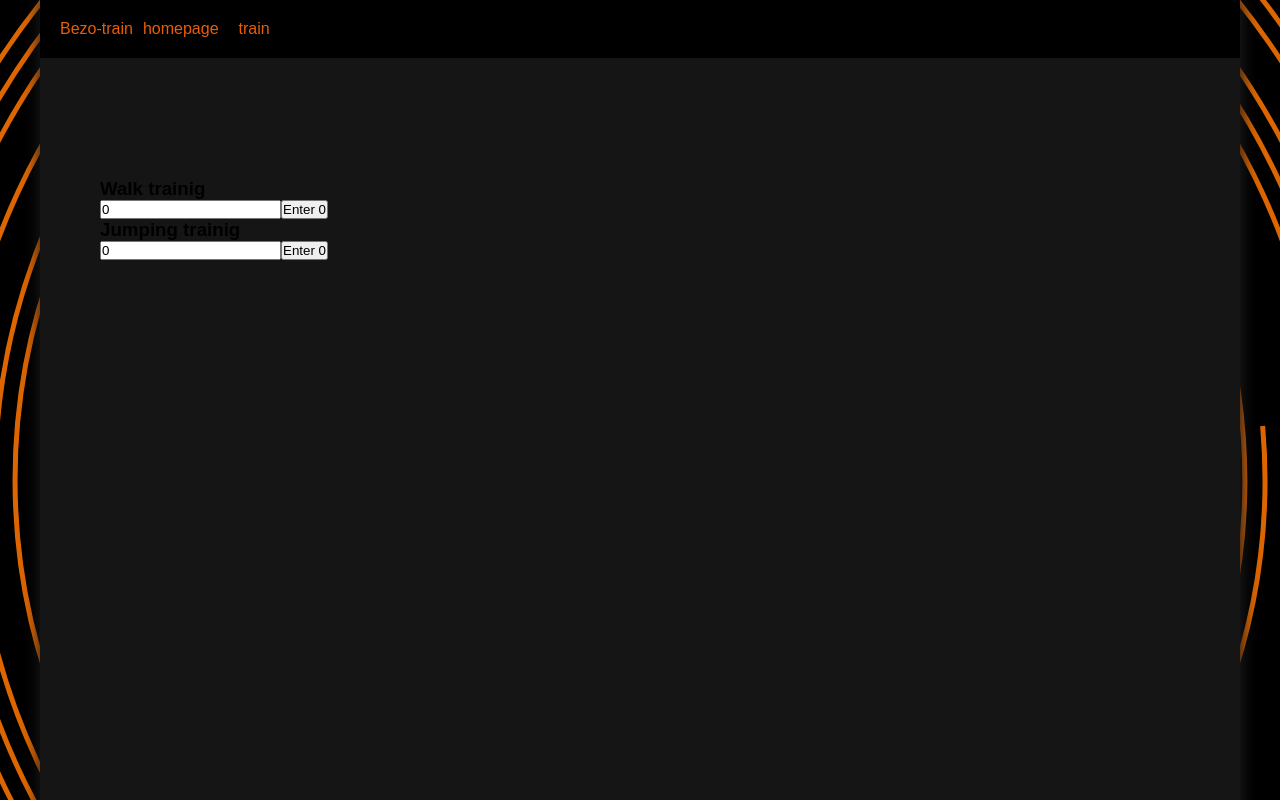
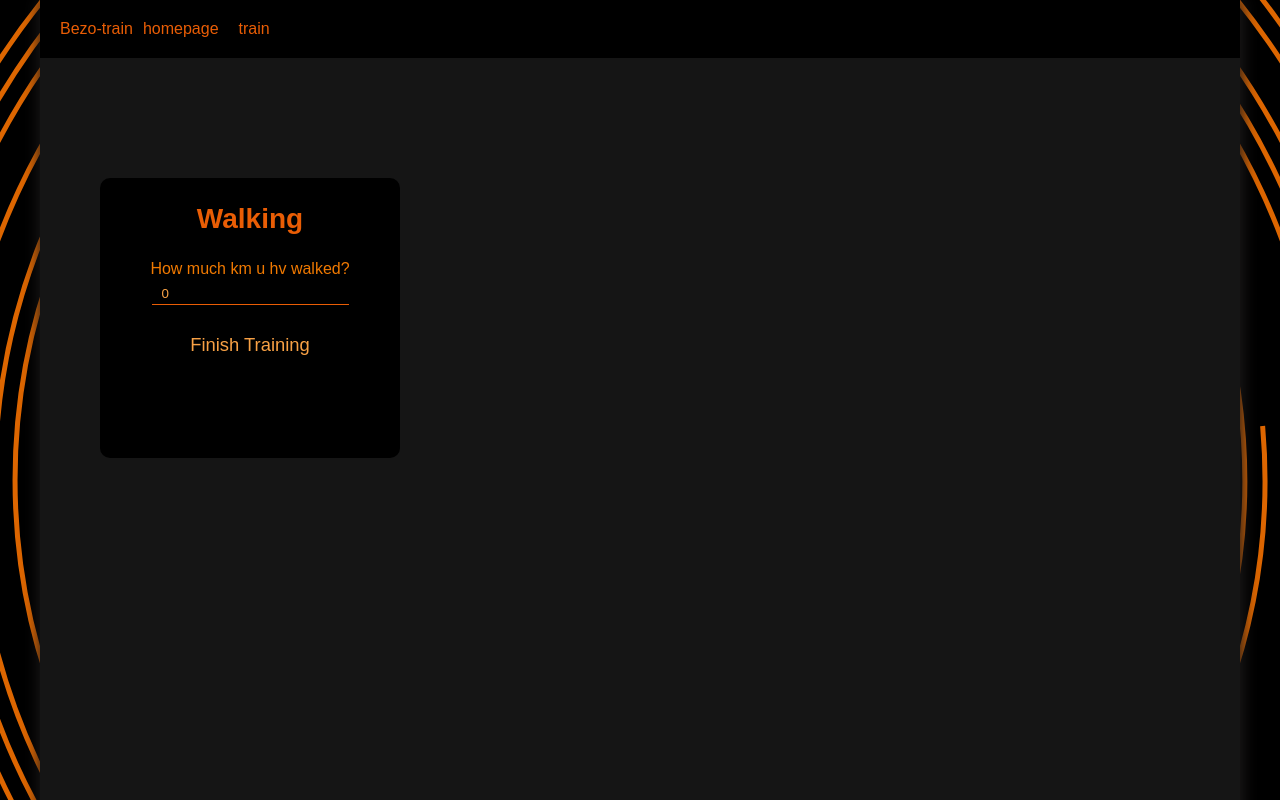
Before and after one commit to bezo16/MP--react-tracker, a Next.js app: page /train in a window 1280 px wide. Built offline with nearby package versions, Linux system fonts and the light colour scheme.

Commit message:
added walking with styles

```diff
--- a/pages/index.js
+++ b/pages/index.js
@@ -10,6 +10,7 @@ export default function Home() {
   const [registerHeight,setRegisterHeight] = useState(0)
 
   useEffect(() => {
+    // localStorage.clear()
     setSteps(Number(localStorage.getItem('steps')))
     setJumps(Number(localStorage.getItem('jumps')))
     setRegistered(localStorage.getItem('registered'))
@@ -23,9 +24,9 @@ export default function Home() {
   function register(e) {
     e.preventDefault()
     if(registerHeight > 50) {
-      console.log('registrol som ho')
       localStorage.setItem('height',registerHeight)
       localStorage.setItem('registered',true)
+      setRegistered(true)
     }
   }
 
@@ -69,7 +70,7 @@ export default function Home() {
           <div className="overview-card">
             <h3 className="overview-card__title">
             Calories
-            <svg xmlns="http://www.w3.org/2000/svg" width="24" height="24" viewBox="0 0 24 24"><path d="M12 2c5.514 0 10 4.486 10 10s-4.486 10-10 10-10-4.486-10-10 4.486-10 10-10zm0-2c-6.627  0-12 5.373-12 12s5.373 12 12 12 12-5.373 12-12-5.373-12-12-12zm5.848 12.459c.202.038.202.333.001.372-1.907.361-6.045 1.111-6.547 1.111-.719 0-1.301-.582-1.301-1.301 0-.512.77-5.447   1.125-7.445.034-.192.312-.181.343.014l.985 6.238 5.394 1.011z"/></svg>
+            <svg width="24" height="24"><path d="M5.521 8.974c-.332-.583-.521-1.257-.521-1.974 0-1.899 1.326-3.49 3.102-3.898.408-1.776 1.999-3.102 3.898-3.102s3.49 1.326 3.898 3.102c1.776.408 3.102 1.999 3.102 3.898 0 .717-.189 1.391-.521 1.973.327.423.521.952.521 1.527 0 1.309-1.007 2.385-2.289 2.491l-.002.009c-.235.855-2.394 8.694-2.67 9.538-.349.953-1.175 1.462-2.039 1.462-.853 0-1.683-.497-2.039-1.462-.26-.801-2.221-7.91-2.673-9.547-1.281-.107-2.288-1.183-2.288-2.491 0-.575.194-1.104.521-1.526zm10.991 1.026h-9.012c-.275 0-.5.224-.5.5s.225.5.5.5h1.327c.061.218 2.945 10.693 3.031 10.899.064.144.238.13.291-.014.095-.293 1.172-4.107 1.617-5.719.453-1.639 1.408-5.166 1.408-5.166h1.338c.271-.006.488-.228.488-.5s-.217-.493-.488-.5zm.214-1.99c.174-.296.274-.642.274-1.01 0-1.263-1.116-2.493-3-2 .471-1.549-.557-2.997-2-3-1.004-.002-1.797.759-2.06 1.637 1.103.721 1.615 1.975 1.443 3.363-.939-2.985-4.383-2.268-4.383 0 0 .368.1.714.274 1.01l.226-.01h9.065v.001l.161.009z"/></svg>
             </h3>
             <p className="overview-card__count">{calories} calories burned</p>
           </div>
--- a/pages/train.js
+++ b/pages/train.js
@@ -1,18 +1,26 @@
 import { useEffect, useState } from "react"
+import styles from '../styles/train.module.css'
+import { useRouter } from "next/router"
 
 
 export default function Home() {
 
-    const [steps,setSteps] = useState(0)
+    const router = useRouter()
+    const [km,setKm] = useState(0)
     const [jumps,setJumps] = useState(0)
+    const [height,setHeight] = useState(0)
+
 
     useEffect(() => {
-        console.log('prepare to train bitch')
+        setHeight(localStorage.getItem('height'))
     },[])
 
+
     function updateSteps() {
+        let steps = Math.floor((km * 1000) / ((height * 0.75) / 188))
         localStorage.setItem('steps',Number(localStorage.getItem('steps')) + Number(steps))
-        setSteps(0)
+        setKm(0)
+        router.push('/')
     }
 
     function updateJumps() {
@@ -24,15 +32,14 @@ export default function Home() {
     return (
       <main>
         <section className="training">
-            <div>
-                <h3>Walk trainig</h3>
-                <input type="number" value={steps} onChange={(e) => setSteps(e.target.value)} placeholder="how much steps u hv made" />
-                <button onClick={updateSteps}>Enter {steps}</button>
-            </div>
-            <div>
-                <h3>Jumping trainig</h3>
-                <input type="number" value={jumps} onChange={(e) => setJumps(e.target.value)} placeholder="how much steps u hv made" />
-                <button onClick={updateJumps}>Enter {jumps}</button>
+            <div className={styles.cards}>
+                <div className={styles.card}>
+                    <h3 className={styles['card-title']}>Walking</h3>
+                    <label className={styles['card-label']} htmlFor="walking">How much km u hv walked?</label>
+                    <input className={styles['card-input']} id="walking" type="number" value={km} onChange={(e) => setKm(e.target.value)}/>
+                    <button className={styles['card-button']} onClick={updateSteps}>Finish Training</button>
+                </div>
+
             </div>
         </section>
       </main>
--- /dev/null
+++ b/styles/train.module.css
@@ -0,0 +1,55 @@
+
+.cards {
+    display: flex;
+    flex-wrap: wrap;
+}
+
+.card {
+    background: var(--black1);
+    color: var(--orange1);
+    width: 300px;
+    height: 280px;
+    border-radius: 10px;
+}
+
+.card-title {
+    margin-top: 25px;
+    text-align: center;
+    font-size: 1.75rem;
+}
+
+.card-label {
+    display: block;
+    margin-top: 25px;
+    color: var(--orange2);
+    text-align: center;
+}
+
+.card-input {
+    display: block;
+    margin: 5px auto;
+    padding: 3px 10px;
+    background: none;
+    border: none;
+    color: var(--orange3);
+    border-bottom: 1px solid var(--orange1);
+}
+
+.card-button {
+    border: none;
+    background: none;
+    display: block;
+    margin: 5px auto;
+    margin-top: 25px;
+    padding: 4px 12px;
+    color: var(--orange3);
+    font-size: 1.15rem;
+    cursor: pointer;
+}
+
+.card-button:hover {
+    background: var(--orange1);
+    color: var(--black1);
+    border-radius: 50px;
+    font-weight: bold;
+}
```
